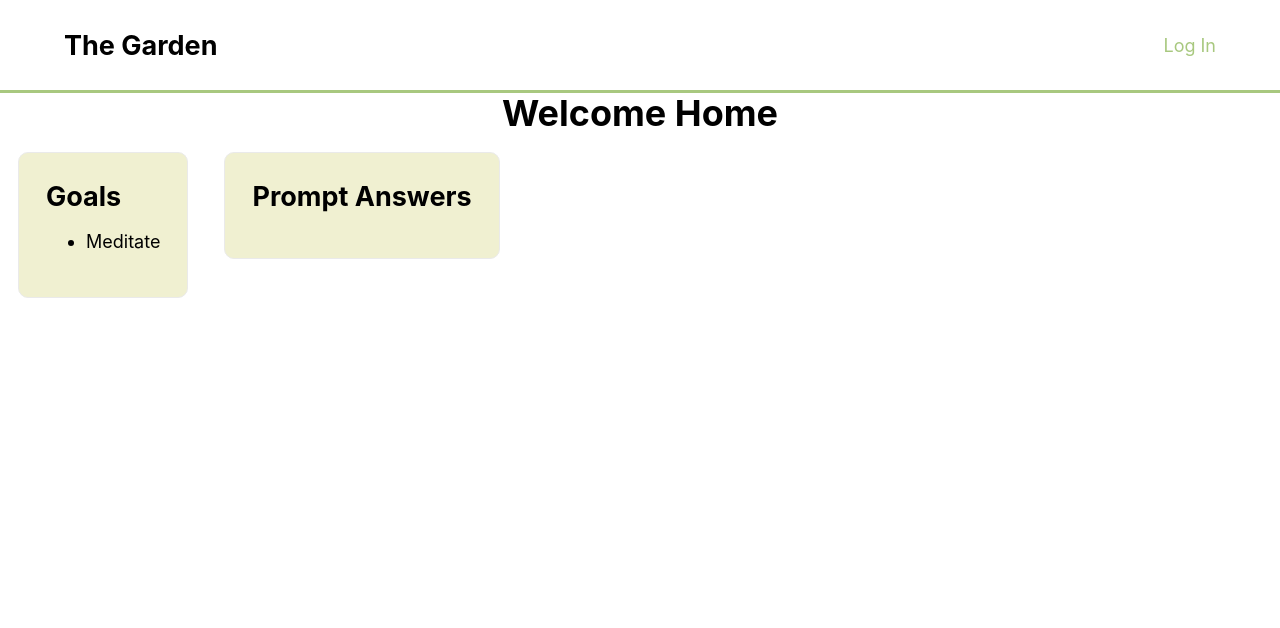
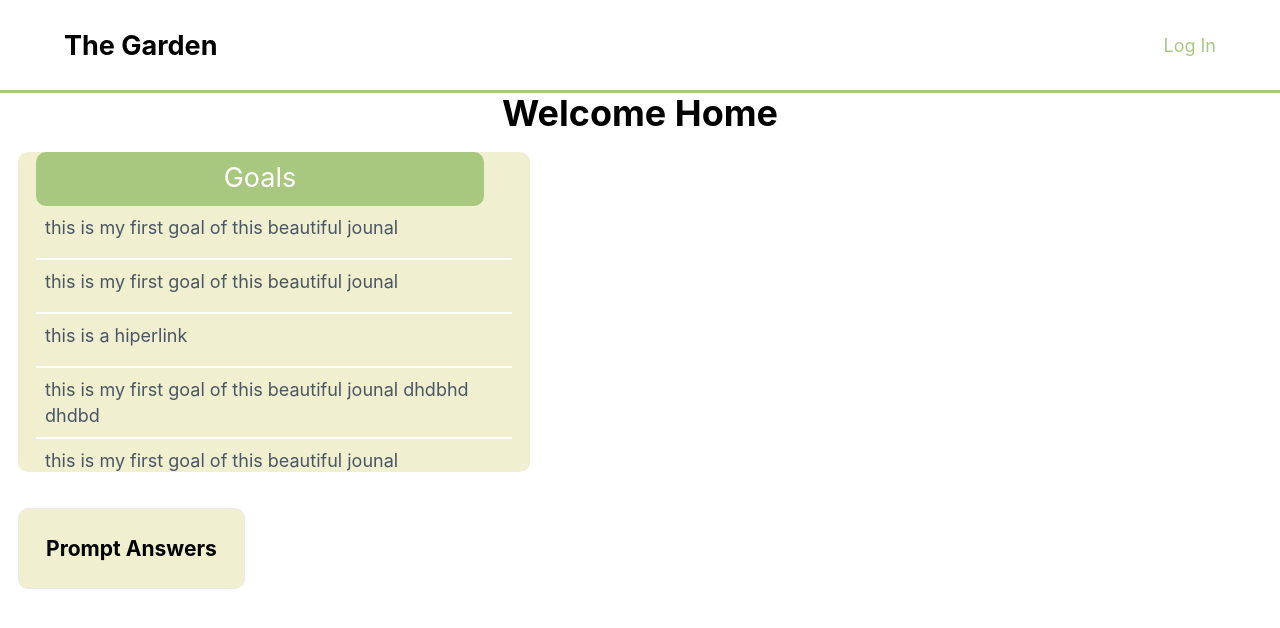
Before and after one commit to jacobkagon/garden-frontend, a Next.js app: page /home in a window 1280 px wide. Shown: the top 628 px of the page. Built offline with nearby package versions, Linux system fonts and the light colour scheme.

Commit message:
home page goal with hyperlynk

```diff
--- /dev/null
+++ b/components/Goals/Goals.js
@@ -0,0 +1,41 @@
+import React from 'react';
+import styles from './Goals.module.css';
+const Goals = () => {
+    return (
+        <div>
+            <div className={styles.card}>
+                <div className={styles.title}>Goals</div>
+                <div className={styles.cardHome}>
+                    <span className={styles.goalsList}>
+                        this is my first goal of this beautiful jounal
+                    </span>
+                    <span className={styles.goalsList}>
+                        this is my first goal of this beautiful jounal
+                    </span>
+                    <span className={styles.goalsList}>
+                        <a href='/explore'>this is a hiperlink</a>
+                    </span>
+                    <span className={styles.goalsList}>
+                        this is my first goal of this beautiful jounal dhdbhd
+                        dhdbd
+                    </span>
+                    <span className={styles.goalsList}>
+                        this is my first goal of this beautiful jounal
+                    </span>
+                    <span className={styles.goalsList}>
+                        this is my first goal of this beautiful jounal dededwb
+                        edwedwd wedwedewd edewdewdw ewdewdewed wedwededwe edwede
+                    </span>
+                    <span className={styles.goalsList}>
+                        this is my first goal of this beautiful jounal
+                    </span>
+                    <span className={styles.goalsList}>
+                        this is my first goal of this beautiful jounal
+                    </span>
+                </div>
+            </div>
+        </div>
+    );
+};
+
+export default Goals;
--- /dev/null
+++ b/components/Goals/Goals.module.css
@@ -0,0 +1,62 @@
+.card {
+    /* position: relative; */
+    /* flex-basis: 45%; */
+    margin: 1rem;
+    padding: 0 1rem;
+    text-decoration: none;
+    border-radius: 10px;
+    background-color: var(--secondary);
+    max-height: 40vh;
+    float: center;
+    width: 92%;
+    height: 50vh;
+    overflow: hidden;
+    overflow-y: auto;
+}
+.cardHome {
+    /* position: absolute; */
+    padding-top: 3rem;
+
+    /* top: 0;
+    animation: scroll 10s linear 1s infinite; */
+}
+
+.title {
+    position: fixed;
+    background-color: var(--primary);
+    width: 80%;
+    height: 2em;
+    font-size: 1.5rem;
+    text-align: center;
+    color: white;
+    border-radius: 10px;
+    padding: 0.5rem;
+}
+.goalsList {
+    min-width: 80%;
+    min-height: 3rem;
+    display: block;
+    color: var(--gray-600);
+    padding: 0.5rem;
+    /* background: var(--white); */
+    line-height: 1.4rem;
+    border-bottom: 2px solid white;
+}
+.goalsList:hover {
+    color: var(--primary);
+    cursor: pointer;
+}
+/* @keyframes scroll {
+    100% {
+        top: -100%;
+    }
+} */
+
+@media (min-width: 900px) {
+    .card {
+        width: 40%;
+    }
+    .title {
+        width: 35%;
+    }
+}
--- a/components/Home/Goals.js
+++ /dev/null
@@ -1,14 +0,0 @@
-import React from "react";
-import styles from './Goals.module.css'
-const Goals = () => {
-  return (
-    <div className={styles.goalsContainer}>
-      <h3>Goals</h3>
-      <ul>
-        <li>Meditate</li>
-      </ul>
-    </div>
-  );
-};
-
-export default Goals;
--- a/components/Home/Goals.module.css
+++ /dev/null
@@ -1,4 +0,0 @@
-.goalsContainer{
-
-
-}
--- a/components/Home/Prompt.js
+++ /dev/null
@@ -1,12 +0,0 @@
-import React from "react";
-
-const Prompt = () => {
-  return (
-    <div>
-      <h3>Prompt Answers</h3>
-      <div></div>
-    </div>
-  );
-};
-
-export default Prompt;
--- /dev/null
+++ b/components/Prompt/Prompt.js
@@ -0,0 +1,13 @@
+import React from 'react';
+import styles from './Prompt.module.css';
+
+const Prompt = () => {
+    return (
+        <div className={styles.card}>
+            <h3>Prompt Answers</h3>
+            <div></div>
+        </div>
+    );
+};
+
+export default Prompt;
--- /dev/null
+++ b/components/Prompt/Prompt.module.css
@@ -0,0 +1,13 @@
+.card {
+    margin: 1rem;
+    flex-basis: 45%;
+    padding: 1.5rem;
+    text-align: left;
+    color: inherit;
+    text-decoration: none;
+    border: 1px solid #eaeaea;
+    border-radius: 10px;
+    transition: color 0.15s ease, border-color 0.15s ease;
+    float: left;
+    background-color: var(--secondary);
+}
--- a/pages/home.js
+++ b/pages/home.js
@@ -1,6 +1,6 @@
 import React from 'react';
-import Goals from '@/components/Home/Goals';
-import Prompt from '@/components/Home/Prompt';
+import Goals from '@/components/Goals/Goals';
+import Prompt from '@/components/Prompt/Prompt';
 import styles from '@/styles/Home.module.css';
 import Navbar from '@/components/Navbar/Navbar';
 
@@ -11,12 +11,9 @@ const home = () => {
             <div>
                 <h1 className={styles.title}>Welcome Home</h1>
                 <div styles={styles.container}>
-                    <div className={styles.card}>
-                        <Goals />
-                    </div>
-                    <div className={styles.card}>
-                        <Prompt />
-                    </div>
+                    <Goals />
+
+                    <Prompt />
                 </div>
             </div>
         </>
--- a/styles/Home.module.css
+++ b/styles/Home.module.css
@@ -1,5 +1,6 @@
 .container {
     min-height: 100vh;
+
     padding: 0 0.5rem;
     display: flex;
     flex-direction: column;
@@ -67,8 +68,8 @@
     border-radius: 5px;
     padding: 0.75rem;
     font-size: 1.1rem;
-  font-family: Menlo, Monaco, Lucida Console, Liberation Mono, DejaVu Sans Mono,
-    Bitstream Vera Sans Mono, Courier New, monospace;
+    font-family: Menlo, Monaco, Lucida Console, Liberation Mono,
+        DejaVu Sans Mono, Bitstream Vera Sans Mono, Courier New, monospace;
 }
 
 .grid {
@@ -92,15 +93,13 @@
     transition: color 0.15s ease, border-color 0.15s ease;
     float: left;
     background-color: var(--secondary);
-
-
 }
 
 .card:hover,
 .card:focus,
 .card:active {
-  color: #A8C87F;
-  border-color: #A8C87F;
+    color: #a8c87f;
+    border-color: #a8c87f;
 }
 
 .card h3 {
@@ -114,8 +113,6 @@
     line-height: 1.5;
 }
 
-
-
 .logo {
     height: 1em;
 }
--- a/styles/globals.css
+++ b/styles/globals.css
@@ -33,8 +33,8 @@ p {
     --secondary: #f0f0d1;
     --black: #000;
     --gray-800: #1f2937;
-    --gray-600: #1f2937;
+    --gray-600: #4b5563;
     --gray-400: #9ca3af;
-    --gray-200: #9ca3af;
+    --gray-200: #e5e7eb;
     --white: #fff;
 }
```
Lines whose indentation alone changed are shown as unchanged.
